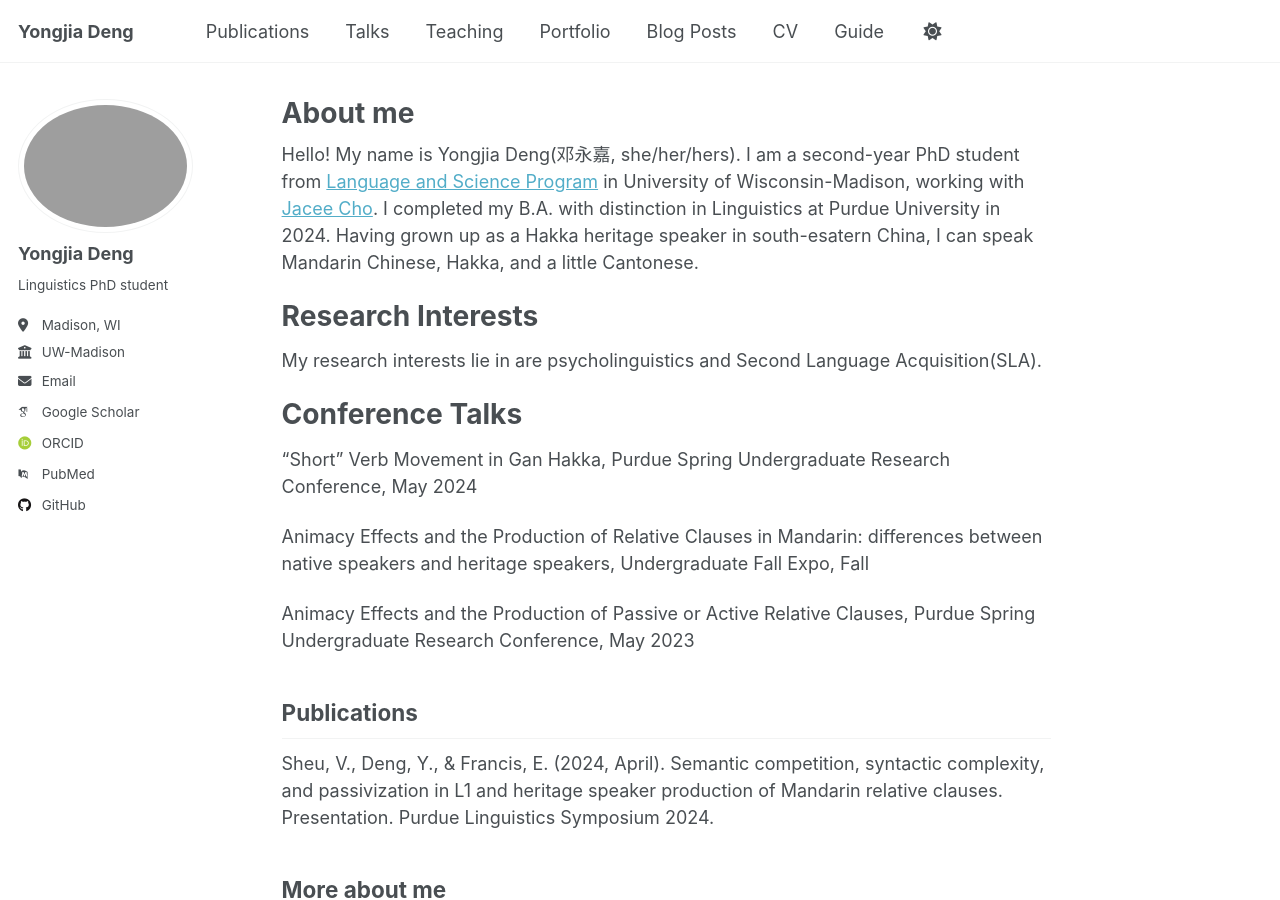
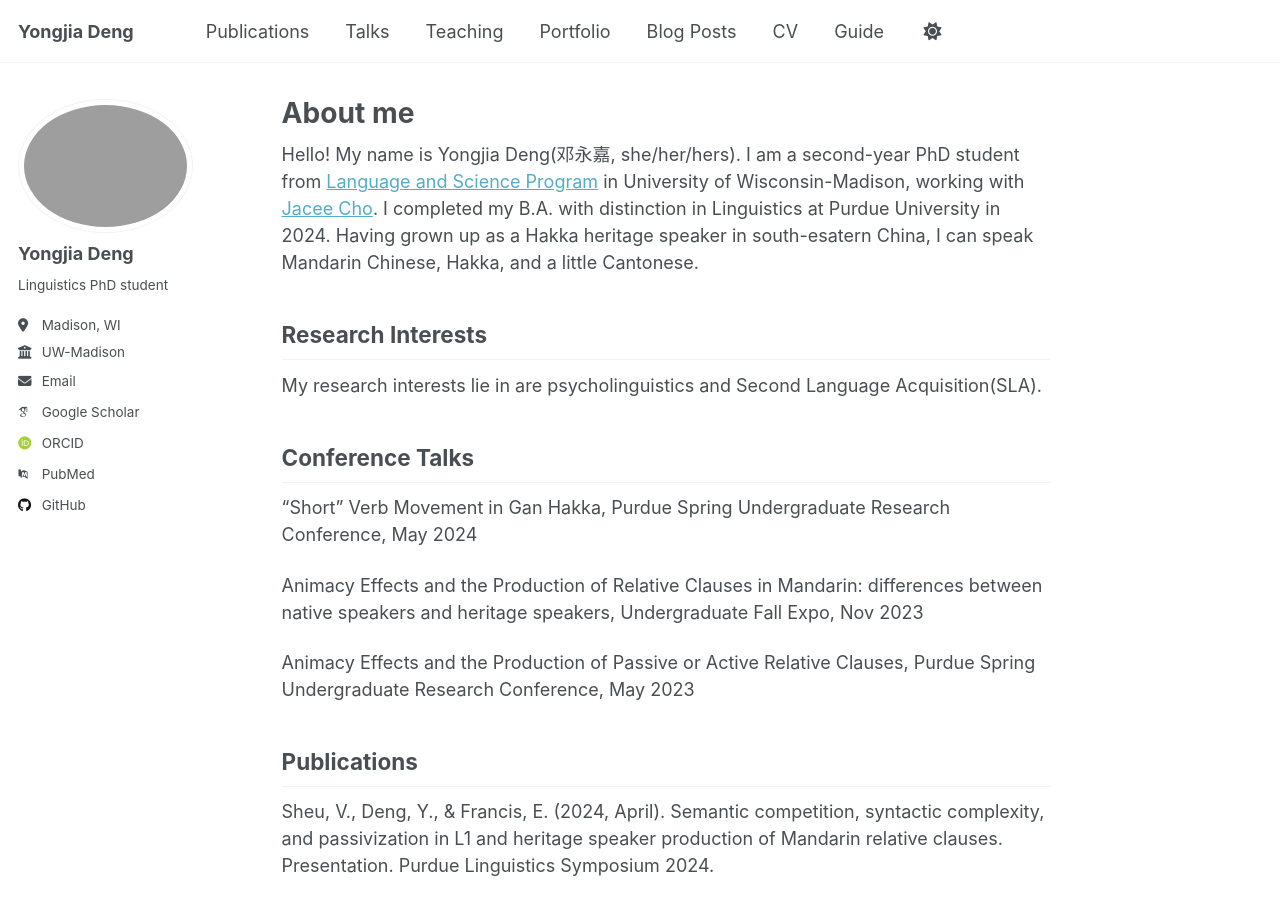
Before and after one commit to Clairedenggg/Clairedenggg.github.io, a Jekyll site: the page built from _pages/about.md, in a window 1280 px wide and 900 px high. Built offline with Jekyll 4.4.1, drawn with Linux system fonts in a browser that asks for light colours; some web fonts are replaced; a script that is not in the unit is left out.

Commit message:
Update about.md

```diff
--- a/_pages/about.md
+++ b/_pages/about.md
@@ -12,15 +12,15 @@ Hello! My name is Yongjia Deng(邓永嘉, she/her/hers). I am a second-year PhD
 
 
 Research Interests
-======
+------
 My research interests lie in are psycholinguistics and Second Language Acquisition(SLA).
 
 
 Conference Talks
-======
+------
 “Short” Verb Movement in Gan Hakka, Purdue Spring Undergraduate Research Conference, May 2024
 
-Animacy Effects and the Production of Relative Clauses in Mandarin: differences between native speakers and heritage speakers, Undergraduate Fall Expo, Fall
+Animacy Effects and the Production of Relative Clauses in Mandarin: differences between native speakers and heritage speakers, Undergraduate Fall Expo, Nov 2023
 
 Animacy Effects and the Production of Passive or Active Relative Clauses, Purdue Spring Undergraduate Research Conference, May 2023
 
```
